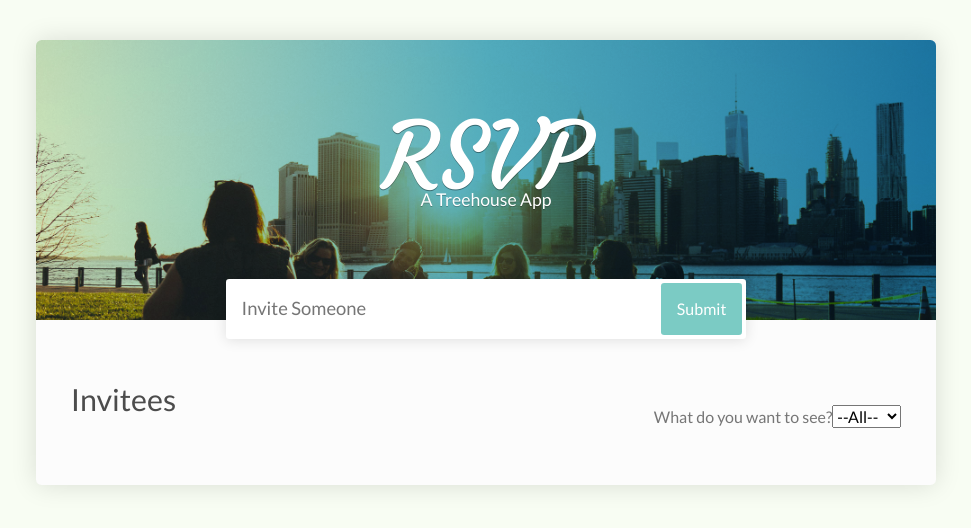
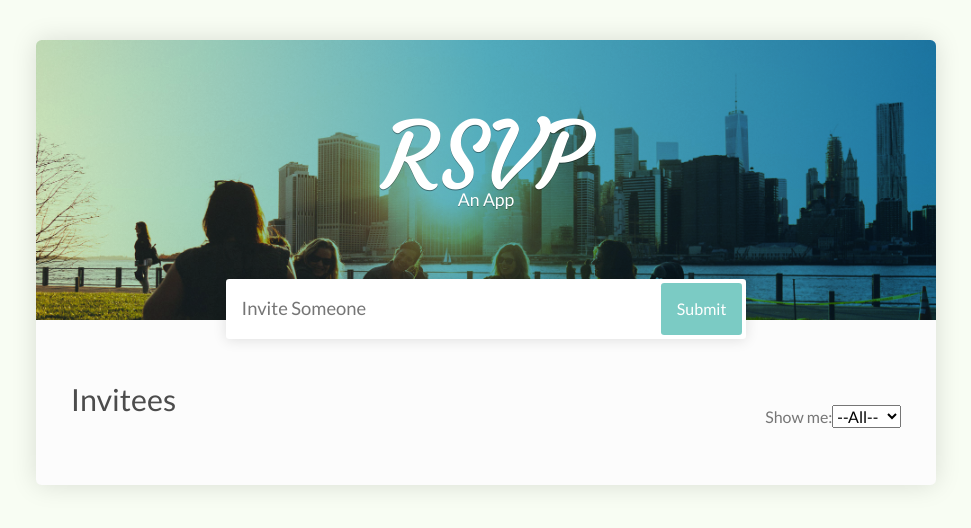
Before and after one commit to icld/DOM-Scripting-By-Example, a plain HTML site: page start/index.html in a window 1280 px wide. Shown: the whole page, without its empty margins (154-1125 px from the left). Drawn offline with nearby package versions, Linux system fonts and the light colour scheme.

Commit message:
break time

```diff
--- a/start/app.js
+++ b/start/app.js
@@ -6,35 +6,26 @@ const ul = document.getElementById('invitedList');
 
 const div = document.createElement('div');
 const filterLabel = document.createElement('label');
-const filterSelect = createSelect('--All--', 'yes', 'no', 'maybe')
+const filterSelectOptionList = ['--All--', 'yes', 'no', 'maybe']
+const filterSelect = createSelect(filterSelectOptionList)
 
-filterLabel.textContent = `What do you want to see?`;
+filterLabel.textContent = `Show me:`;
 filterSelect.className = 'select';
 div.appendChild(filterLabel);
 div.appendChild(filterSelect);
 mainDiv.insertBefore(div, ul);
 
-const filterSelectOptionList = ['--All--', 'yes', 'no', 'maybe']
-
-function createSelect(o1, o2, o3, o4) {
+// creates a select and several options based on a provided array. adds options to select
+function createSelect(arr) {
     const select = document.createElement('select');
-    let opt1 = document.createElement('option');
-    let opt2 = document.createElement('option');
-    let opt3 = document.createElement('option');
-    let opt4 = document.createElement('option');
-    opt1.value = o1;
-    opt2.value = o2;
-    opt3.value = o3;
-    opt4.value = o4;
-    opt1.text = o1;
-    opt2.text = o2;
-    opt3.text = o3;
-    opt4.text = o4;
-    select.add(opt1);
-    select.add(opt2);
-    select.add(opt3);
-    select.add(opt4);
-    return select;
+    for (let i = 0; i < arr.length; i++) {
+        let option = document.createElement('option');
+        option.value = arr[i];
+        option.text = arr[i];
+        option.id = arr[i]
+        select.add(option)
+    }
+    return select
 }
 
 filterSelect.addEventListener('change', (e) => {
@@ -89,10 +80,10 @@ function createLI(text) {
         return element
     }
     const li = document.createElement('li');
-
+    const liSelect = ['Are You Coming?', 'yes', 'no', 'maybe']
 
     appendToLI('span', 'textContent', text);
-    appendToLI('label', 'textContent', 'Are You Coming?').appendChild(createSelect('Are You Coming?', 'yes', 'no', 'maybe'));
+    appendToLI('label', 'textContent', 'Are You Coming?').appendChild(createSelect(liSelect));
 
     appendToLI('button', 'textContent', 'edit');
     appendToLI('button', 'textContent', 'remove');
@@ -118,6 +109,8 @@ function removeAlert() {
     // alertMe.className = 'alert'
     header.removeChild(alertMe)
 }
+
+// listens for submit in the form.  provides alert if empty string.
 form.addEventListener('submit', (e) => {
     e.preventDefault();
     const header = form.parentNode
--- a/start/css/style.css
+++ b/start/css/style.css
@@ -146,14 +146,24 @@ div>label {
 
 /* responded */
 
-.responded {
+.respondedYes {
   transition: 0.4s;
   border-color: rgba(88, 183, 205, .9);
 }
 
-.responded label {
+.respondedNo {
+  transition: 0.4s;
+  border-color: rgba(205, 109, 88, 0.9);
+}
+
+.respondedYes label {
   transition: 0.4s;
   color: rgba(88, 183, 205, 1);
+}
+
+.respondedNo label {
+  transition: 0.4s;
+  color: rgb(205, 115, 88);
 }
 
 /* =================================
--- a/start/index.html
+++ b/start/index.html
@@ -16,7 +16,7 @@
   <div class="wrapper">
     <header>
       <h1>RSVP</h1>
-      <p>A Treehouse App</p>
+      <p>An App</p>
       <form id="registrar">
         <input type="text" name="name" placeholder="Invite Someone">
         <button type="submit" name="submit" value="submit">Submit</button>
```
